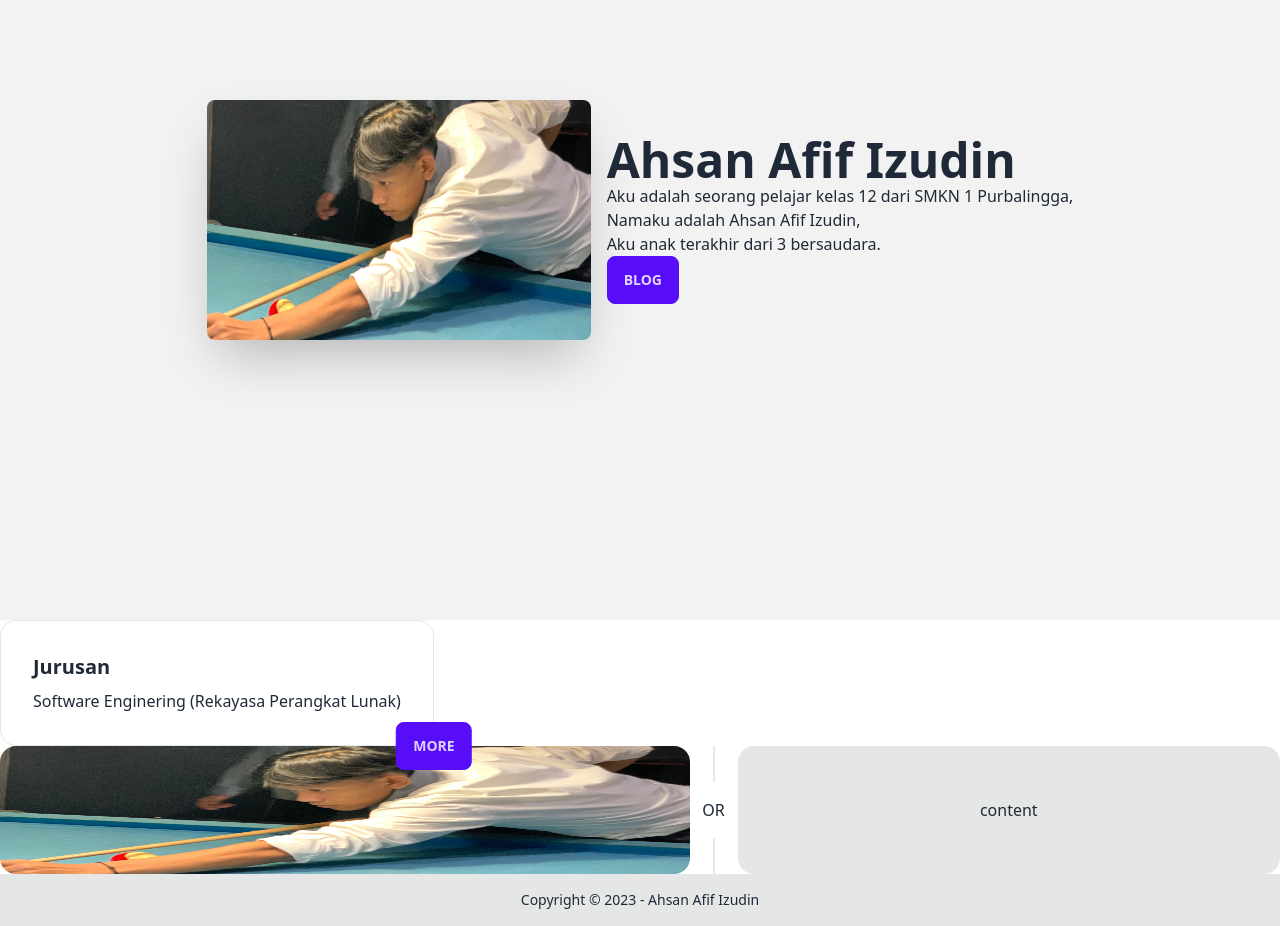
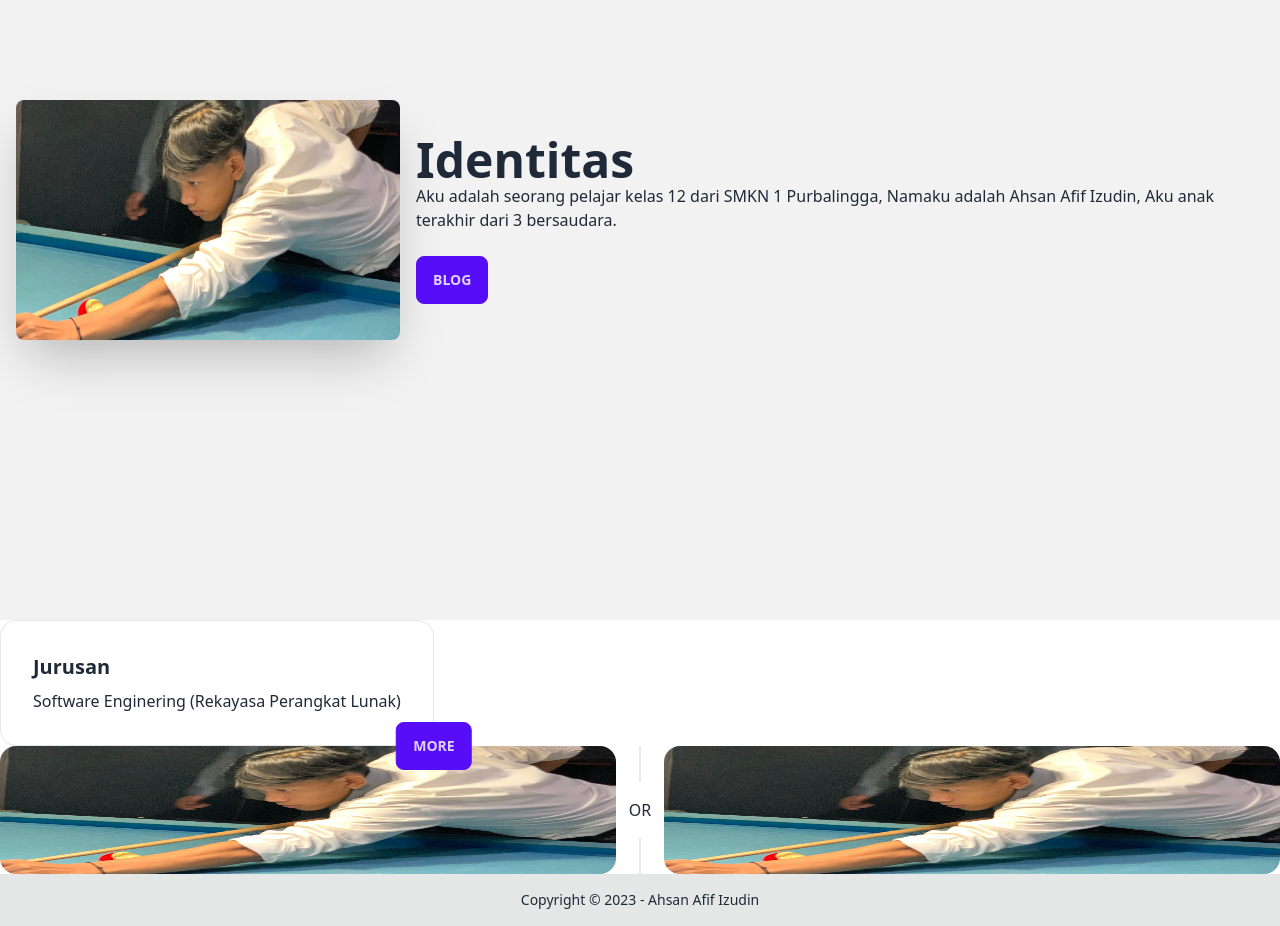
Before and after one commit to AhsanAfifIzudin/profil, a plain HTML site: page index.html in a window 1280 px wide. Shown: the part 980-1906 px from the top of the page. Drawn offline with nearby package versions, Linux system fonts and the light colour scheme.

Commit message:
Update index.html

```diff
--- a/index.html
+++ b/index.html
@@ -24,8 +24,8 @@
       <div class="hero-content flex-col lg:flex-row">
         <img src="ahsan.jpg" class="max-w-sm rounded-lg shadow-2xl" />
         <div>
-          <h1 class="text-5xl font-bold">Ahsan Afif Izudin</h1>
-            <p>Aku adalah seorang pelajar kelas 12 dari SMKN 1 Purbalingga, <br>Namaku adalah Ahsan Afif Izudin, <br>Aku anak terakhir dari 3 bersaudara.</p>
+          <h1 class="text-5xl font-bold">Identitas</h1>
+            <p>Aku adalah seorang pelajar kelas 12 dari SMKN 1 Purbalingga, Namaku adalah Ahsan Afif Izudin, Aku anak terakhir dari 3 bersaudara.</p><br>
           <button class="btn btn-primary">Blog</button>
         </div>
       </div>
@@ -46,7 +46,7 @@
     <div class="flex flex-col w-full lg:flex-row">
       <img src="ahsan.jpg" class="grid flex-grow h-32 card bg-base-300 rounded-box place-items-center" />
       <div class="divider lg:divider-horizontal">OR</div>
-      <div class="grid flex-grow h-32 card bg-base-300 rounded-box place-items-center">content</div>
+      <img src="ahsan.jpg" class="grid flex-grow h-32 card bg-base-300 rounded-box place-items-center" />
     </div>
 
  <footer class="footer footer-center p-4 bg-base-300 text-base-content">
```
